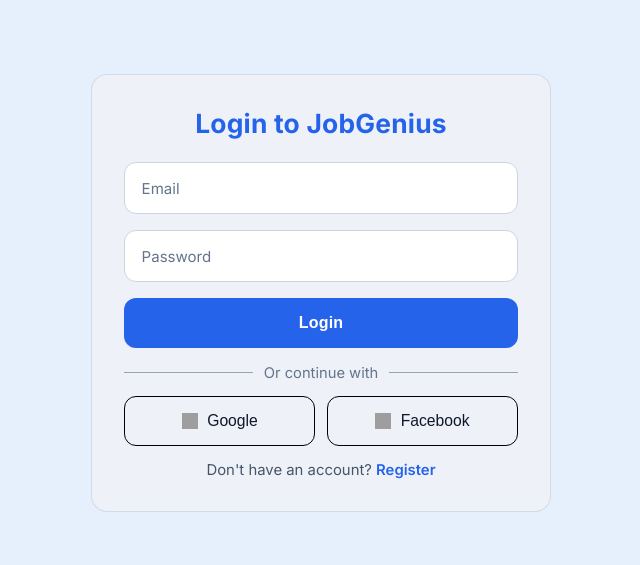
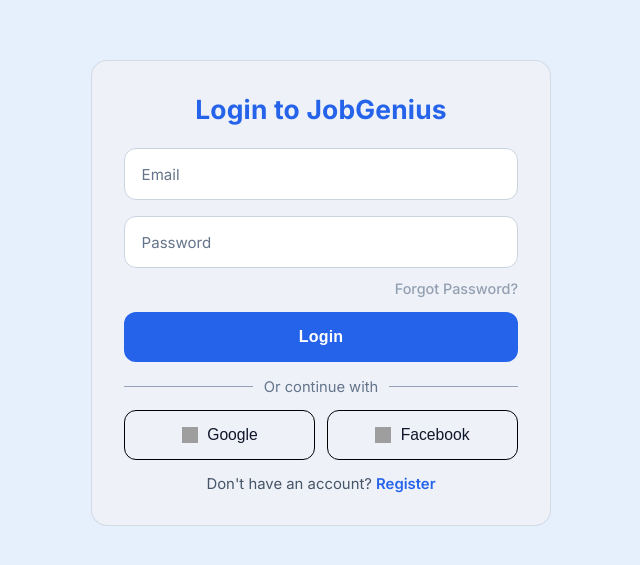
Before and after one commit to Currybon30/jobgenius, a React (Vite) app in the folder client/: page /login in a window 1280 px wide. Shown: the part 107-672 px from the top of the page, without its empty margins (319-959 px from the left). Built offline with nearby package versions, Linux system fonts and the light colour scheme; grey boxes are pictures that could not be loaded.

Commit message:
Modified login page

```diff
--- a/client/src/pages/Login.css
+++ b/client/src/pages/Login.css
@@ -124,6 +124,24 @@
   transform: translateY(0);
 }
 
+.forgot-password-text {
+  margin: -0.35rem 0 -0.15rem;
+  justify-self: end;
+}
+
+.forgot-password-link {
+  color: #64748b;
+  font-size: 0.9rem;
+  font-weight: 500;
+  text-decoration: none;
+}
+
+.forgot-password-link.is-disabled {
+  opacity: 0.65;
+  cursor: not-allowed;
+  pointer-events: auto;
+}
+
 .third-app-section {
   margin-top: 0;
 }
--- a/client/src/pages/Login.jsx
+++ b/client/src/pages/Login.jsx
@@ -95,6 +95,16 @@
             />
             <label htmlFor="password">Password</label>
             </div>
+          <p className="forgot-password-text">
+            <a
+              href="#"
+              className="forgot-password-link is-disabled"
+              onClick={(e) => e.preventDefault()}
+              aria-disabled="true"
+            >
+              Forgot Password?
+            </a>
+          </p>
           <button type="submit">Login</button>
           <div className="third-app-section">
             <p className="third-app-text">Or continue with</p>
```
